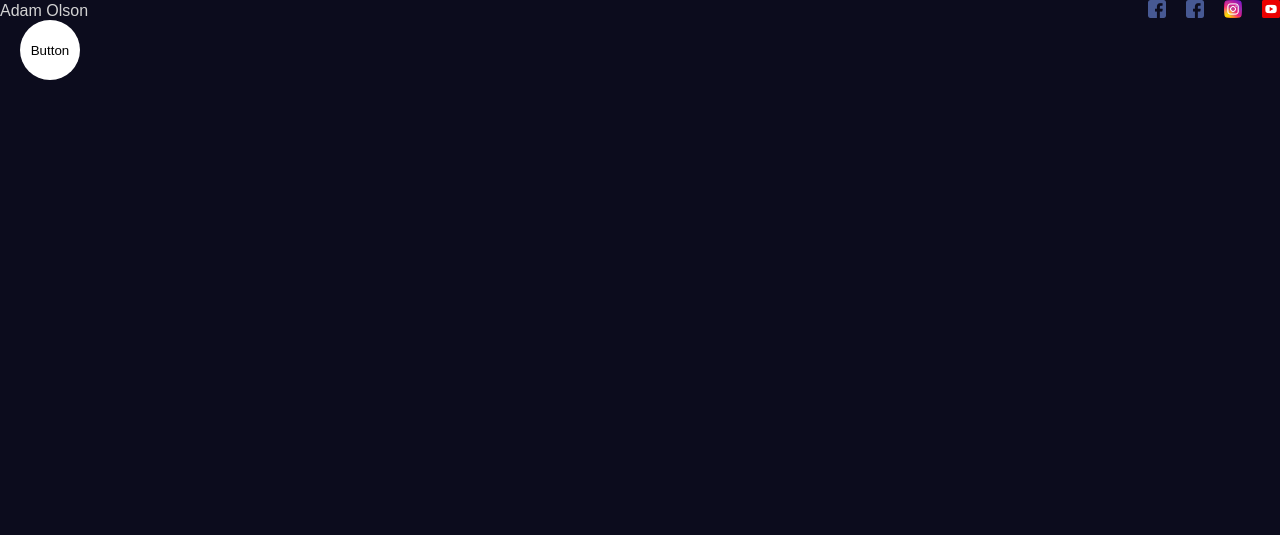
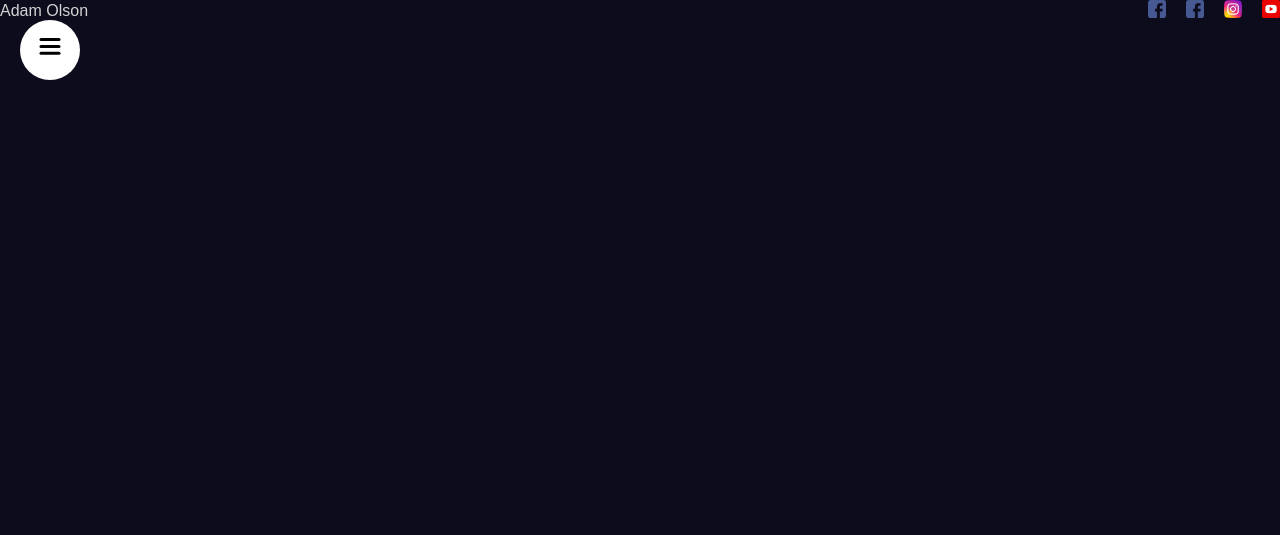
Before and after one commit to adamolson11/Portfolio, a React (Vite) app in the folder portfolio/: page / in a window 1280 px wide. Shown: the top 535 px of the page. Built offline with nearby package versions, Linux system fonts and the light colour scheme.

Commit message:
drop down sidebar in the works

```diff
--- a/portfolio/src/App.jsx
+++ b/portfolio/src/App.jsx
@@ -6,15 +6,16 @@
 import Sidebar from "./components/sidebar/Sidebar"; // Correct import path and uppercase component name
 const App = () => {
   return <div>
-      <section>
-
-        <Navbar />
+    <section id = "Homepage">
+      <Navbar/>
       </section>
-      <section>Parallax</section>
+      <section id = "Services">Parallax</section>
       <section>Services</section>
+      <section id ="Portfolio">Parallax</section>
       <section>Portfolio1</section>
       <section>Portfolio2</section>
       <section>Portfolio3</section>
+      <section id = " Contact"> Contact</section>
       <Sidebar />
 
 
--- a/portfolio/src/components/sidebar/links/Links.jsx
+++ b/portfolio/src/components/sidebar/links/Links.jsx
@@ -1,23 +1,22 @@
 /* eslint-disable no-unused-vars */
 const Links = () => {
+   const items = [
+     "Homepage",
+     "Services",
+     "Portfolio",
+     "Contact",
+     "About"
+   ];
 
-   const items = [
-"Homepage",
-"Homepage",
-"Homepage",
-"Homepage",
-"Homepage",
-"Homepage",
-"Homepage",
-   ]
-
-
-    return (
-        <div className="links"> Links</div>
-
-        )
-
-
+   return (
+     <div className="links">
+       {items.map((item, index) => (
+         <a key={index} href={`#${item}`}>
+            {item}
+         </a>
+       ))}
+     </div>
+   );
 }
 
-export default Links
+export default Links;
--- a/portfolio/src/components/sidebar/toggleButton/ToggleButton.jsx
+++ b/portfolio/src/components/sidebar/toggleButton/ToggleButton.jsx
@@ -1,7 +1,43 @@
-const ToggleButton = ({setOpen}) => {
+import { motion } from "framer-motion";
 
-    return <button onClick={() => setOpen((prev) => !prev)}>Button</button>;
+// eslint-disable-next-line react/prop-types
+const ToggleButton = ({ setOpen }) => {
+  return (
+    <button onClick={() => setOpen((prev) => !prev)}>
+      <svg width="23" height="23" viewBox="0 0 23 23">
+        <motion.path
+          strokeWidth="3"
+          stroke="black"
+          strokeLinecap="round"
+          variants={{
+            closed: { d: "M 2 2.5 L 20 2.5" },
+            open: { d: "M 3 16.5 L 17 2.5" }
+          }}
+        />
 
-}
+        <motion.path
+          strokeWidth="3"
+          stroke="black"
+          strokeLinecap="round"
+          d="M 2 9.423 L 20 9.423"
+          variants={{
+            closed: { opacity: 1 },
+            open: { opacity: 0 }
+          }}
+        />
 
-export default ToggleButton
+        <motion.path
+          strokeWidth="3"
+          stroke="black"
+          strokeLinecap="round"
+          variants={{
+            closed: { d: "M 2 16.346 L 20 16.346" },
+            open: { d: "M 3 2.5 L 17 16.346" }
+          }}
+        />
+      </svg>
+    </button>
+  );
+};
+
+export default ToggleButton;
```
